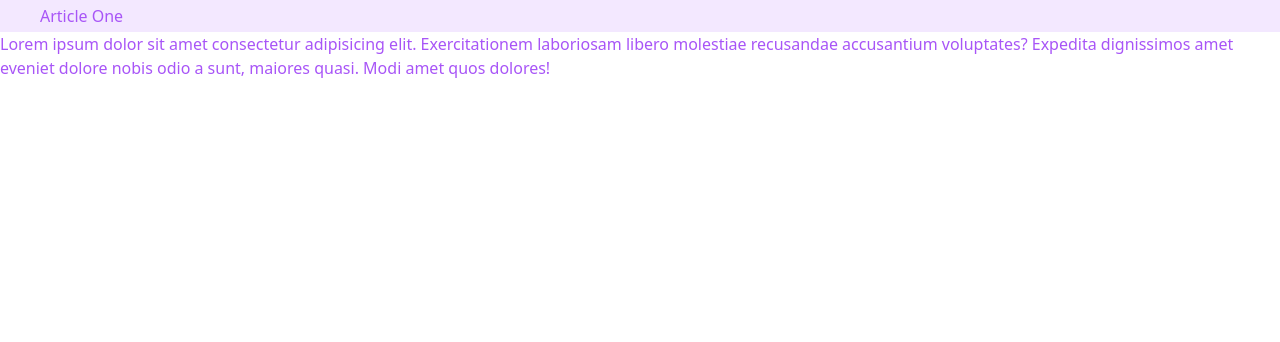
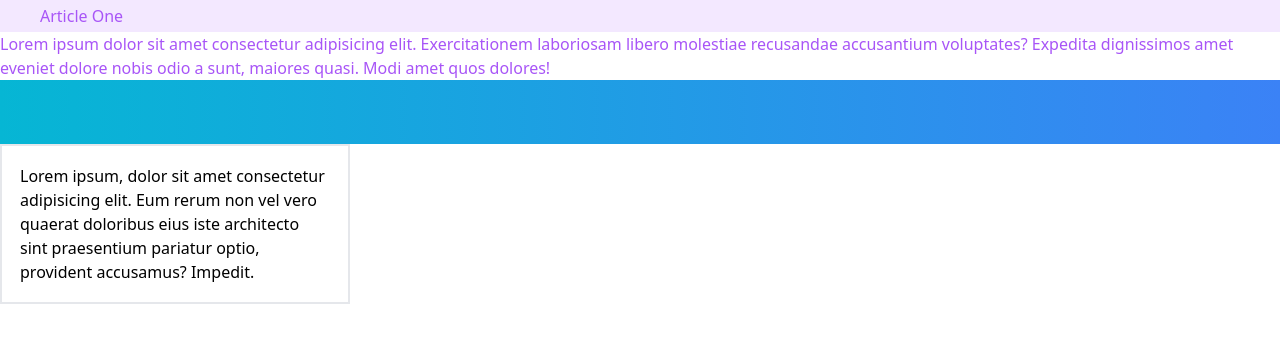
Before and after one commit to VikasSuthar007/Tailwind_1, a plain HTML site: page tailwind-sandbox/tailwind-sandbox-starter/03-container-spacing/index.html in a window 1280 px wide. Drawn offline with nearby package versions, Linux system fonts and the light colour scheme.

Commit message:
commiting after sometimes

```diff
--- a/tailwind-sandbox/tailwind-sandbox-starter/03-container-spacing/index.html
+++ b/tailwind-sandbox/tailwind-sandbox-starter/03-container-spacing/index.html
@@ -20,6 +20,10 @@
         </p>
       </article>
 
+      <div class="h-[64px] bg-gradient-to-r from-cyan-500 to-blue-500"></div>
+      <div class="w-[350px] flex justify-center p-[18px] border-2">
+        Lorem ipsum, dolor sit amet consectetur adipisicing elit. Eum rerum non vel vero quaerat doloribus eius iste architecto sint praesentium pariatur optio, provident accusamus? Impedit.
+      </div>
       <!-- Margin -->
 
       <!-- Padding -->
```
